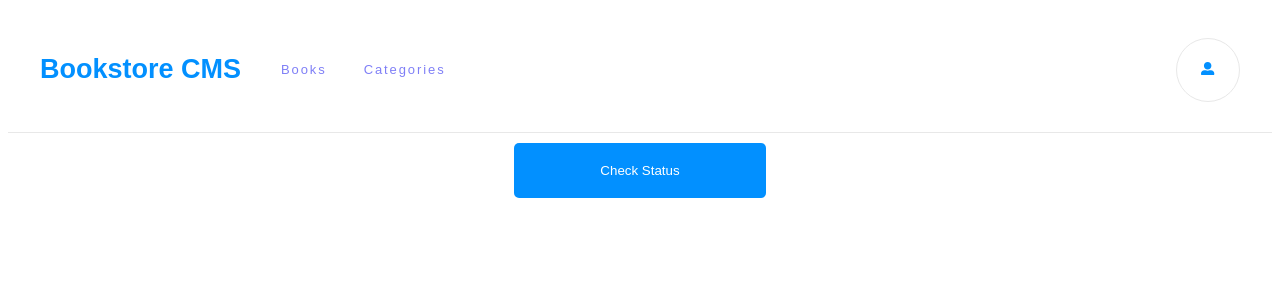
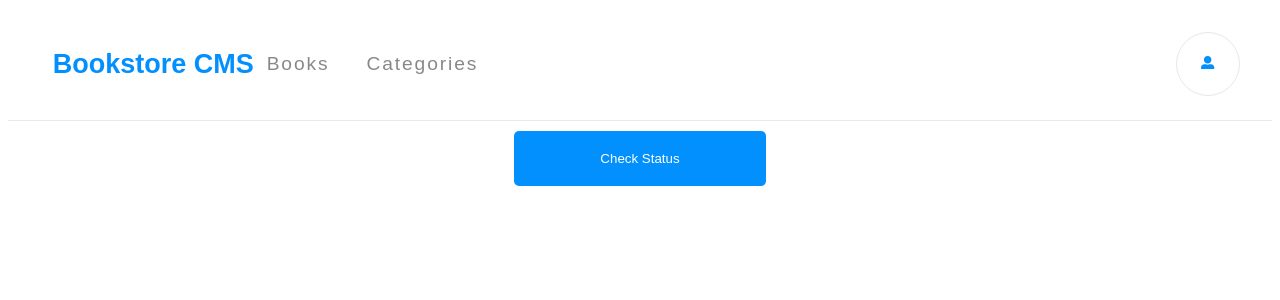
Before and after one commit to AbdifatahYasin1/Bookstore-react, a React (Create React App) app: page /categories in a window 1280 px wide. Shown: the top 300 px of the page. Built offline with nearby package versions, Linux system fonts and the light colour scheme.

Commit message:
Fix some styles for the app

```diff
--- a/src/App.css
+++ b/src/App.css
@@ -1,7 +1,27 @@
+
+* {
+  margin: 0;
+  padding: 0;
+  box-sizing: border-box;
+}
+
 body {
   display: block;
   margin: 8px;
   font-family: 'Montserrat', sans-serif;
+}
+
+.nav-link a {
+  color: #121212;
+  font-size: 1.2rem;
+  font-weight: 300;
+  letter-spacing: 1.9px;
+  text-decoration: none;
+  opacity: 0.5;
+}
+
+.nav-link a:hover {
+  color: #0290ff;
 }
 
 .navigation {
@@ -17,6 +37,15 @@ body {
   justify-content: space-between;
   color: #0290ff;
   font-size: 27px;
+  align-items: center;
+  padding: 0 0.8rem;
+}
+
+.category {
+  color: #121212;
+  opacity: 0.5;
+  text-transform: uppercase;
+  font-size: 1.2rem;
 }
 
 .navList {
@@ -32,17 +61,14 @@ body {
   color: #121212;
 }
 
-.nav-link {
-  opacity: 0.5;
-  font-family: 'Montserrat', sans-serif;
-  font-size: 0.813rem;
+/* .Books a {
   color: #121212;
-  letter-spacing: 1.9px;
-}
+  font-weight: bolder;
+} */
 
-a {
+/* a {
   text-decoration: none;
-}
+} */
 
 .icon-button {
   cursor: pointer;
@@ -60,19 +86,19 @@ a {
 
 .books {
   list-style-type: none;
-  margin: 0;
-  padding: 0;
   display: flex;
   flex-direction: column;
-  grid-gap: 0.938rem;
   gap: 0.938rem;
 }
 
 .book {
+  display: flex;
+  justify-content: space-between;
+  align-items: center;
+  padding: 20px;
+  border-radius: 4px;
   background-color: #fff;
-  border-radius: 4px;
-  border: 1px solid #e8e8e8;
-  padding: 2rem;
+  box-shadow: 0 0 60px 0 rgba(0, 0, 0, 0.05);
 }
 
 .content {
@@ -83,7 +109,7 @@ a {
 .info {
   display: flex;
   flex-direction: column;
-  width: 100%;
+  grid-gap: 0.938rem;
 }
 
 .title {
--- a/src/components/Books.js
+++ b/src/components/Books.js
@@ -13,7 +13,7 @@ const Books = ({
     dispatch(removeBook(id));
   };
   return (
-    <li>
+
     <div className="book">
       <div className="content">
         <div className="info">
@@ -78,7 +78,6 @@ const Books = ({
         </div>
       </div>
     </div>
-    </li>
 
   );
 };
--- a/src/components/Header.js
+++ b/src/components/Header.js
@@ -11,7 +11,7 @@ const Header = () => {
       <h1 className="header">Bookstore CMS</h1>
       <ul className="navList">
         {links.map((link) => (
-          <li key={link.id} className="nav-link">
+          <li key={link.id} className={link.text === 'Books' ? 'nav-link Book' : 'nav-link'}>
             <NavLink to={link.path}>{link.text}</NavLink>
           </li>
         ))}
```
Lines whose indentation alone changed are shown as unchanged.
